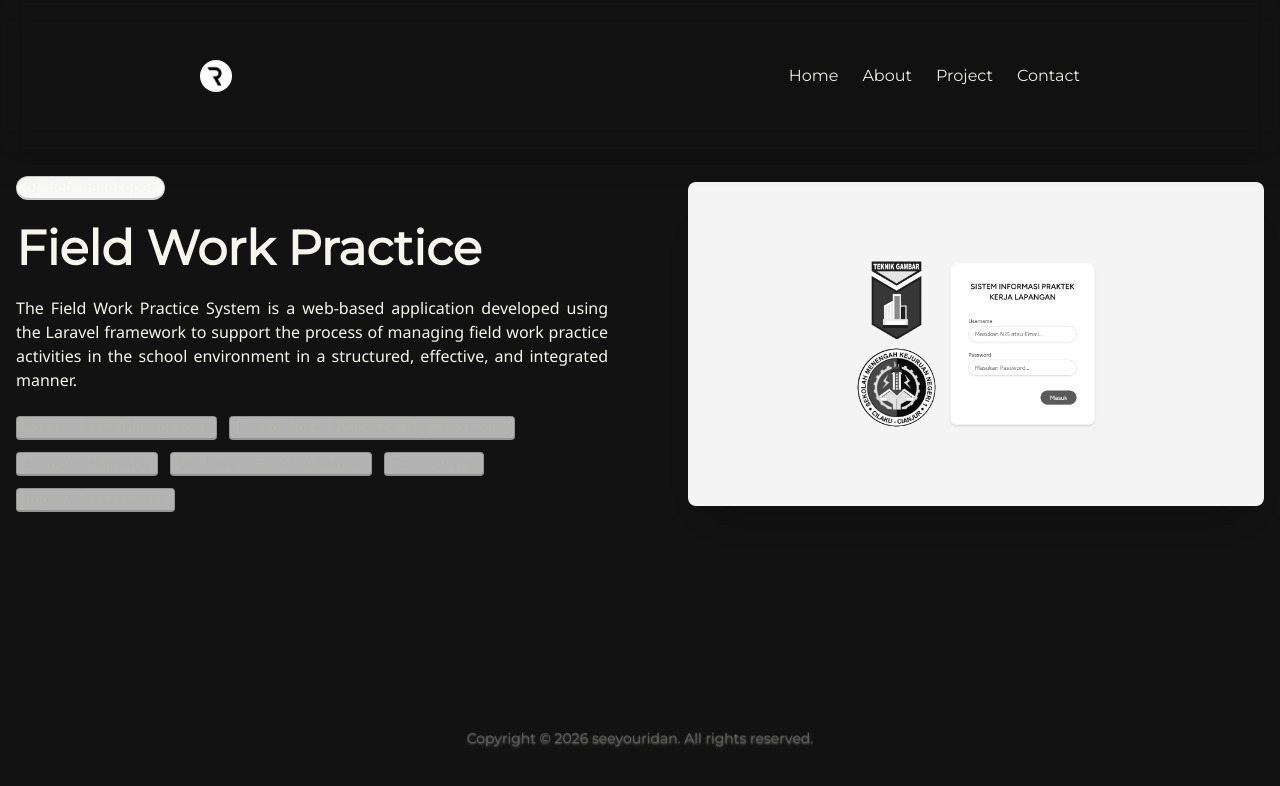
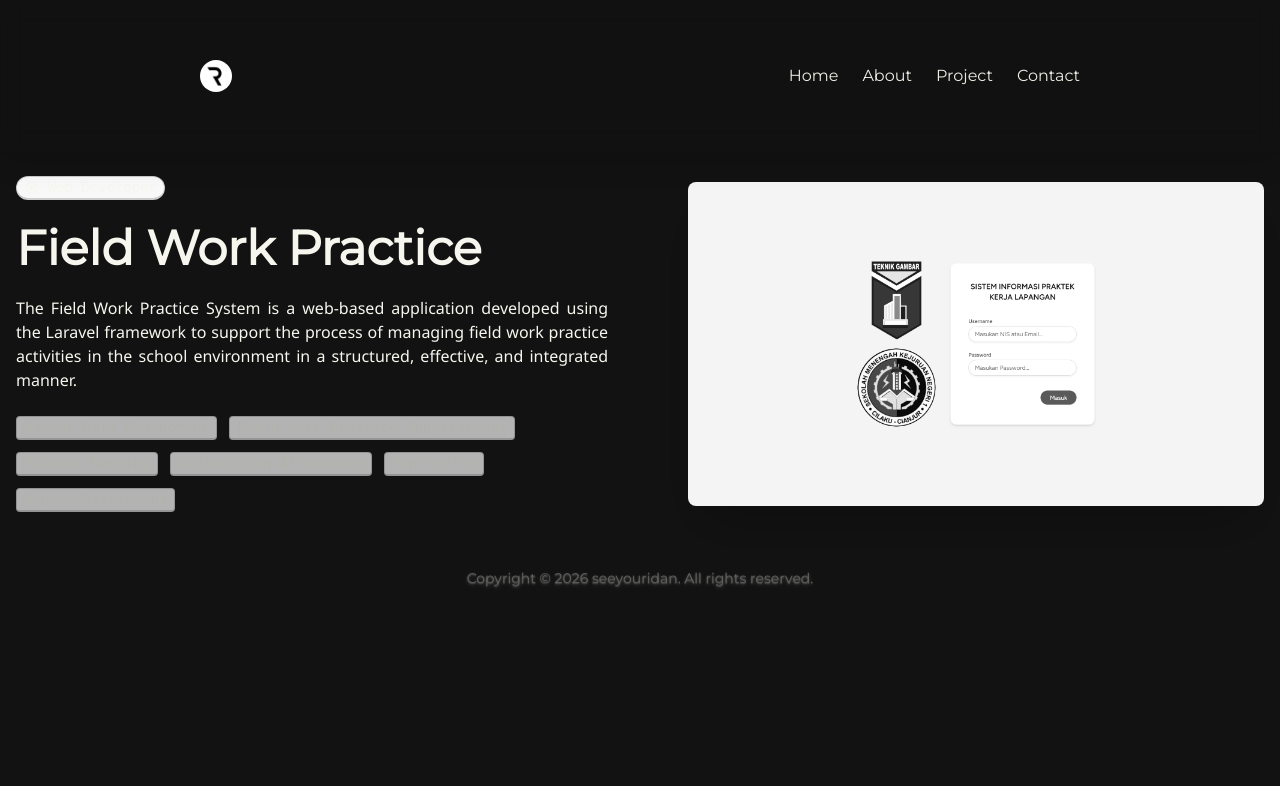
Before and after one commit to seeyouridan/porto-project, a React (Vite) app: page /projects/pkl-system in a window 1280 px wide. Shown: the top 786 px of the page. Built offline with nearby package versions, Linux system fonts and the light colour scheme.

Commit message:
Merapikan sintaks

```diff
--- a/src/pages/project-1/FieldWorkPractice.jsx
+++ b/src/pages/project-1/FieldWorkPractice.jsx
@@ -6,9 +6,11 @@ import Tumb1 from "@/assets/images/project-1/image-1.png";
 function FieldWorkPractice() {
 	return (
 		<>
+			<div className="bg-[#121212] text-[#f6f6ee]">
 				<Navbar />
 
-			<div className="hero bg-[#121212] md:py-40 py-30">
+				<main className="items-center">
+					<div className="hero w-full md:pt-40 pt-30">
 						<div className="hero-content flex-col lg:flex-row-reverse gap-20">
 							<img
 								src={Tumb1}
@@ -25,14 +27,16 @@ function FieldWorkPractice() {
 								</h1>
 								<p className="py-6 text-justify">
 									The Field Work Practice System is a web-based application
-							developed using the Laravel framework to support the process of
-							managing field work practice activities in the school environment
-							in a structured, effective, and integrated manner.
+									developed using the Laravel framework to support the process
+									of managing field work practice activities in the school
+									environment in a structured, effective, and integrated manner.
 								</p>
 
 								<div className="flex flex-wrap gap-3 opacity-70">
 									<kbd className="kbd kbd-md">Master Data Management</kbd>
-							<kbd className="kbd kbd-md">Field Work Pracrice Applications</kbd>
+									<kbd className="kbd kbd-md">
+										Field Work Pracrice Applications
+									</kbd>
 									<kbd className="kbd kbd-md">Student Mapping</kbd>
 									<kbd className="kbd kbd-md">Geolocation Attendance</kbd>
 									<kbd className="kbd kbd-md">Monitoring</kbd>
@@ -41,8 +45,10 @@ function FieldWorkPractice() {
 							</div>
 						</div>
 					</div>
+				</main>
 
 				<Footer />
+			</div>
 		</>
 	);
 }
```
Lines whose indentation alone changed are shown as unchanged.
